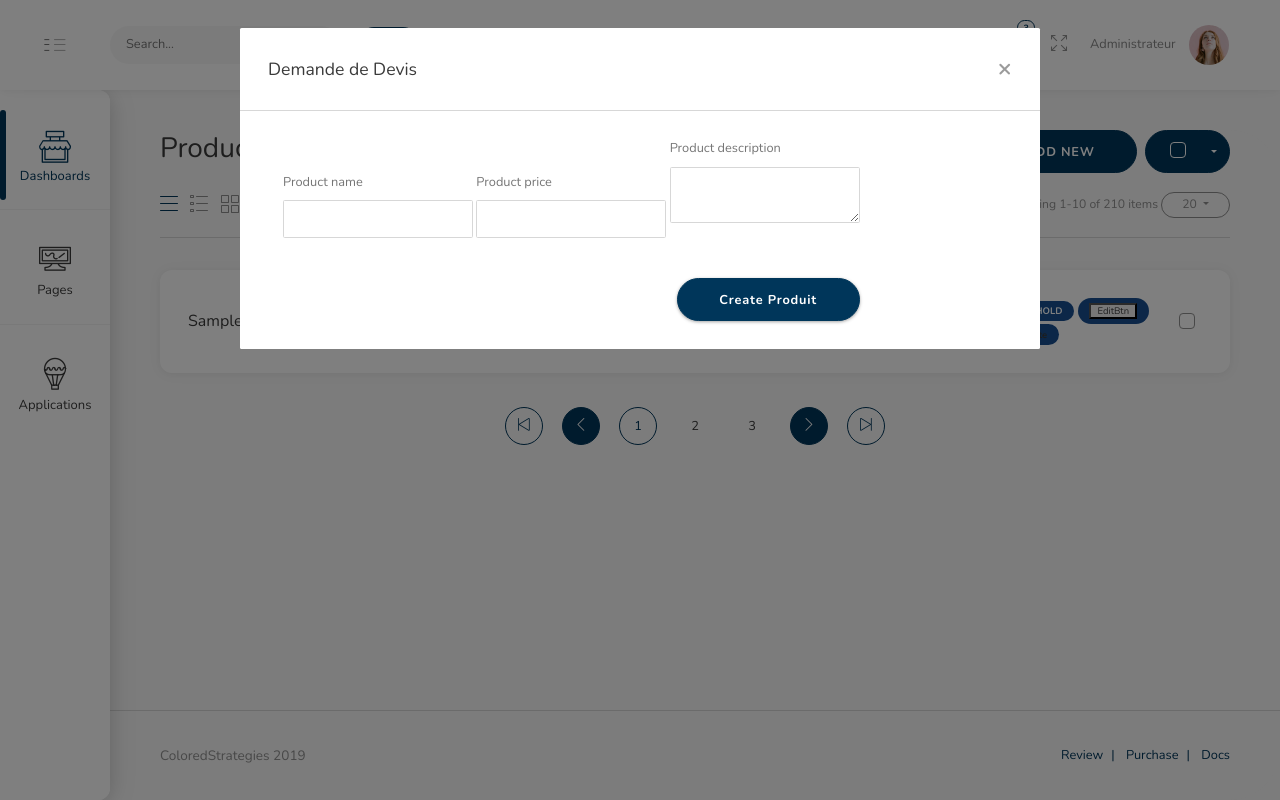
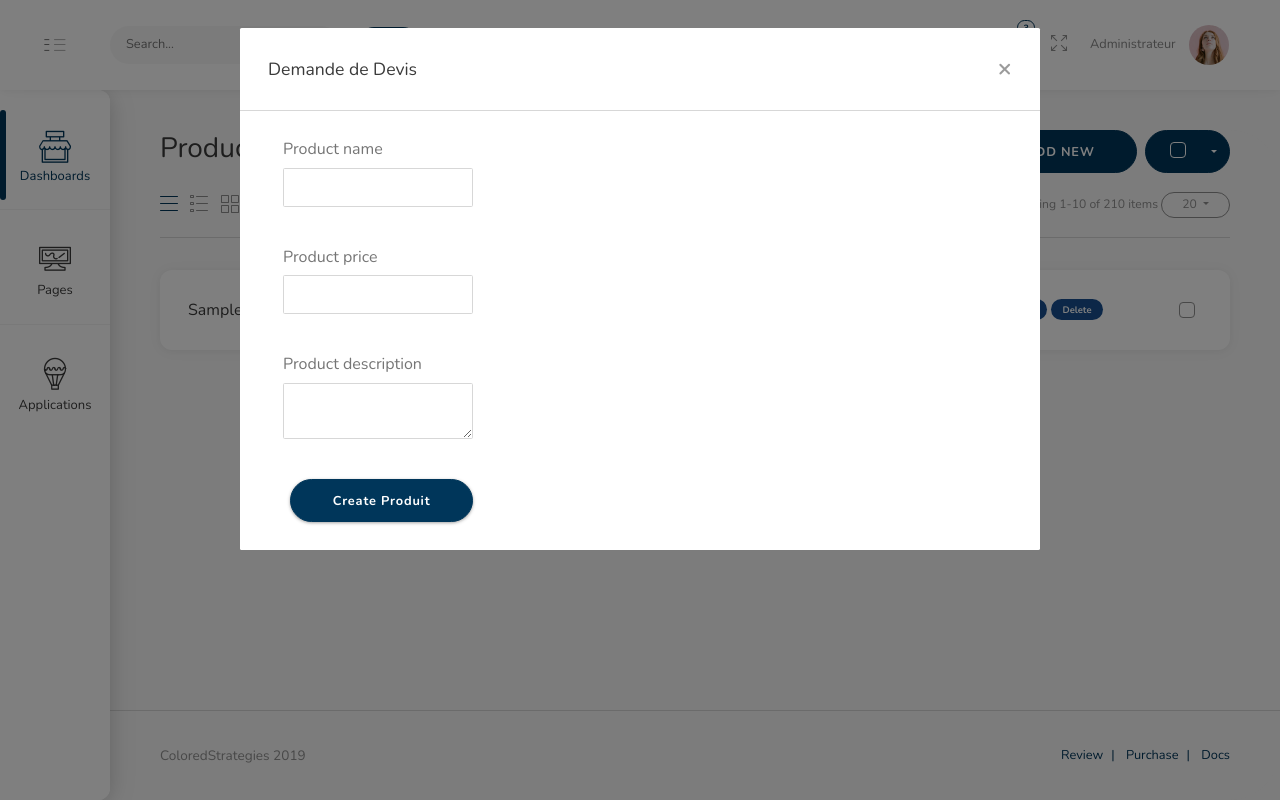
Before and after one commit to hamza-mej/Algolus, a Symfony app: template templates/dashboard/Product/index.html.twig in a window 1280 px wide, after a click on "ADD NEW". Run offline with Twig, Linux system fonts and the light colour scheme; the template is opened without the code that fills it: most values are stand-ins (such as "Sample title", 1, 10 or a date in 2020); form fields are guessed from the names that the template uses; some libraries are stand-ins or nearby versions.

Commit message:
last Update

```diff
--- a/src/Controller/ProductController.php
+++ b/src/Controller/ProductController.php
@@ -90,7 +90,7 @@ class ProductController extends AbstractController
 //        ]);
     }
 
-    #[Route('/delete/{id}', name: 'app_delete')]
+    #[Route('/delete{id}', name: 'app_delete', methods: ['GET','POST'])]
     public function delete(EntityManagerInterface $em, Product $product): Response
     {
         $em->remove($product);
--- a/templates/dashboard/Product/index.html.twig
+++ b/templates/dashboard/Product/index.html.twig
@@ -139,17 +139,15 @@
                                     <p class="mb-0 text-muted text-small w-15 w-xs-100">{{ product.productDescription }}</p>
 {#                                    <p class="mb-0 text-muted text-small w-15 w-xs-100">{{ product.createdAt }}</p>#}
                                     <div class="w-15 w-xs-100">
-                                        <span class="badge badge-pill badge-secondary">ON HOLD</span>
-                                        <span class="badge badge-pill badge-secondary">
-                                            <button type="button" class="editBtn" data-id="{{product.id}}" data-name="{{product.productName}}" data-price="{{product.productPrice}}" data-description="{{product.productDescription}}" > EditBtn</button>
-
-{#                                            <a href="{{ path('app_edit', {id: product.id}) }}" class="editBtn" id="ModalDevis" data-toggle="modal" data-target="#myModal">Edit</a>#}
-{#                                            <a href="#" class="btn btn-secondary " id="ModalDevis" data-toggle="modal" data-target="#myModal" >DEMANDEZ VOTRE DEVIS</a>#}
-                                        </span>
-                                        <span class="badge badge-pill badge-secondary">
-                                            <a href="{{ path('app_delete', {id: product.id}) }}">Delete</a>
-                                        </span>
-
+{#                                        <span class="badge badge-pill badge-secondary">ON HOLD</span>#}
+                                        <button type="button" class="editBtn badge badge-pill badge-secondary border-0 font-weight-bold" data-id="{{product.id}}"
+                                                data-name="{{product.productName}}" data-price="{{product.productPrice}}" data-description="{{product.productDescription}}" >
+                                        Edit
+                                        </button>
+{#                                        <a href="{{ path('app_delete', {id: product.id}) }}">#}
+                                            <button type="button" class="deleteBtn badge badge-pill badge-secondary border-0 font-weight-bold" delete-id="{{product.id}}" >Delete</button>
+{#                                        </a>#}
+{#                                        <button type="button" class="badge badge-pill badge-secondary border-0 font-weight-bold" href="{{ path('app_delete', {id: product.id}) }}">Delete</button>#}
                                     </div>
                                 </div>
                                 <label class="custom-control custom-checkbox mb-1 align-self-center pr-4">
@@ -160,6 +158,7 @@
                         </div>
                     {% endfor %}
 
+                    {#      MODAL OF ADD        #}
                     <div id="myModalAdd" class="modal fade" role="dialog">
                         <div class="modal-dialog modal-lg">
 
@@ -176,116 +175,22 @@
                                 <div class="modal-body">
                                     <div class="container">
                                         <div class="row col-md-12">
-                                            <div class="my-form devis" >
-                                                {#                                                {{ form_start(form) }}#}
-                                                {#                                                {{ form_widget(form) }}#}
-                                                {#                                                <input type="submit" value="Envoyer" class="btn btn-info btn-inline" formnovalidate>#}
-                                                {#                                                <input type="reset" value="Annuler" class="btn btn-info btn-inline" data-dismiss="modal">#}
-                                                {#                                                {{ form_end(form) }}#}
-
+                                            <div class="my-form " >
                                                 {{ form_start(CreateForm) }}
-                                                <label class="form-group has-float-label mb-4">
+                                                <label class="form-group has-float-label mb-4 h6">
                                                     {{ form_row(CreateForm.productName) }}
-                                                </label>
-                                                <label class="form-group has-float-label mb-4">
+                                                </label><br>
+                                                <label class="form-group has-float-label mb-4 h6">
                                                     {{ form_row(CreateForm.productPrice)}}
-                                                </label>
-                                                <label class="form-group has-float-label mb-4">
+                                                </label><br>
+                                                <label class="form-group has-float-label mb-4 h6">
                                                     {{ form_row(CreateForm.productDescription) }}
-                                                </label>
+                                                </label><br>
                                                 <div class="d-flex justify-content-end align-items-center">
                                                     <button class="btn btn-primary btn-lg btn-shadow" type="submit">Create Produit</button>
                                                 </div>
                                                 {{ form_end(CreateForm) }}
                                             </div>
-
-
-
-{#                                            <form action="" method="POST" id="form" class="devis">#}
-{#                                                #}{#                                                    {{ path("app_edit") }#}
-{#                                                <input type="hidden" name="demandededevis">#}
-{#                                                <div class="form-group">#}
-{#                                                    <input type="text"  id="name" class="form-control chp" placeholder="Nom et Prénom" name="nomClient" required>#}
-{#                                                </div>#}
-{#                                                <div class="form-group">#}
-{#                                                    <input type="text"  id="price" class="form-control chp" placeholder="Price" name="Price" required>#}
-{#                                                </div>#}
-{#                                                <div class="form-group">#}
-{#                                                    <input type="text"  id="description" class="form-control chp" placeholder="description" name="description" required>#}
-{#                                                </div>#}
-{#                                                <div class="msgerreur"></div>#}
-{#                                                <div class="form-group bts">#}
-{#                                                    <button type="submit" class="btn btn-indo" >Envoyer</button>#}
-{#                                                    <button type="reset"  class="btn btn-info raf" data-dismiss="modal">Annuler</button>#}
-{#                                                </div>#}
-{#                                            </form>#}
-                                        </div>
-                                    </div>
-                                </div>
-
-                            </div>
-
-                        </div>
-                    </div>
-                    <div id="myModal" class="modal fade" role="dialog">
-                        <div class="modal-dialog modal-lg">
-
-                            <!-- Modal content-->
-                            <div class="modal-content">
-
-                                <div class="modal-header">
-                                    <h5 class="modal-title">Demande de Devis</h5>
-                                    <button type="button" class="close" data-dismiss="modal" aria-label="Close">
-                                        <span aria-hidden="true">&times;</span>
-                                    </button>
-                                </div>
-
-                                <div class="modal-body">
-                                    <div class="container">
-                                        <div class="row col-md-12">
-                                            <div class="my-form devis" >
-{#                                                {{ form_start(form) }}#}
-{#                                                {{ form_widget(form) }}#}
-{#                                                <input type="submit" value="Envoyer" class="btn btn-info btn-inline" formnovalidate>#}
-{#                                                <input type="reset" value="Annuler" class="btn btn-info btn-inline" data-dismiss="modal">#}
-{#                                                {{ form_end(form) }}#}
-
-{#                                                {{ form_start(CreateForm) }}#}
-{#                                                <label class="form-group has-float-label mb-4">#}
-{#                                                    {{ form_row(CreateForm.productName) }}#}
-{#                                                </label>#}
-{#                                                <label class="form-group has-float-label mb-4">#}
-{#                                                    {{ form_row(CreateForm.productPrice)}}#}
-{#                                                </label>#}
-{#                                                <label class="form-group has-float-label mb-4">#}
-{#                                                    {{ form_row(CreateForm.productDescription) }}#}
-{#                                                </label>#}
-{#                                                <div class="d-flex justify-content-end align-items-center">#}
-{#                                                    <button class="btn btn-primary btn-lg btn-shadow" type="submit">Create Produit</button>#}
-{#                                                </div>#}
-{#                                                {{ form_end(CreateForm) }}#}
-                                            </div>
-
-
-
-                                             <form action="" method="POST" id="form" class="devis">
-{#                                                    {{ path("app_edit") }#}
-                                                <input type="hidden" name="demandededevis">
-                                                <div class="form-group">
-                                                    <input type="text"  id="name" class="form-control chp" placeholder="Nom et Prénom" name="nomClient" required>
-                                                </div>
-                                                 <div class="form-group">
-                                                     <input type="text"  id="price" class="form-control chp" placeholder="Price" name="Price" required>
-                                                 </div>
-                                                 <div class="form-group">
-                                                     <input type="text"  id="description" class="form-control chp" placeholder="description" name="description" required>
-                                                 </div>
-                                                <div class="msgerreur"></div>
-                                                <div class="form-group bts">
-                                                    <button type="submit" class="btn btn-indo" >Envoyer</button>
-                                                    <button type="reset"  class="btn btn-info raf" data-dismiss="modal">Annuler</button>
-                                                </div>
-                                            </form>
                                         </div>
                                     </div>
                                 </div>
@@ -295,7 +200,93 @@
                         </div>
                     </div>
 
+                    {#      MODAL OF EDIT       #}
+                    <div id="myModal" class="modal fade" role="dialog">
+                        <div class="modal-dialog modal-lg">
 
+                            <!-- Modal content-->
+                            <div class="modal-content">
+
+                                <div class="modal-header">
+                                    <h5 class="modal-title font-weight-bold ml-3 h3">Edit Product</h5>
+                                    <button type="button" class="close" data-dismiss="modal" aria-label="Close">
+                                        <span aria-hidden="true">&times;</span>
+                                    </button>
+                                </div>
+
+                                <div class="modal-body">
+                                    <div class="container">
+                                        <div class="row col-md-12">
+                                            <div class="my-form" >
+                                                <form action="" method="POST" id="formEdit">
+                                                    <div class="form-group">
+                                                        <label for="name" class="form-group has-float-label h6">Product Name</label>
+                                                        <input type="text"  id="name" class="form-control chp" placeholder="Nom et Prénom" name="nomClient" required>
+                                                    </div>
+                                                    <div class="form-group">
+                                                        <label for="price" class="form-group has-float-label h6">Product Price</label>
+                                                        <input type="text"  id="price" class="form-control chp" placeholder="Price" name="Price" required>
+                                                    </div>
+                                                    <div class="form-group">
+                                                        <label for="description" class="form-group has-float-label h6">Product description</label>
+                                                        <input type="text"  id="description" class="form-control chp" placeholder="description" name="description" required>
+                                                    </div>
+                                                    <div class="msgerreur"></div>
+                                                    <div class="d-flex justify-content-end align-items-center mt-5">
+                                                        <button class="btn btn-primary btn-lg btn-shadow mr-2" type="submit">Edit</button>
+                                                        <button type="reset"  class="btn btn-primary btn-lg btn-shadow" data-dismiss="modal">Cancel</button>
+                                                    </div>
+{#                                                    <div class="form-group bts">#}
+{#                                                        <button type="submit" class="btn btn-indo" >Envoyer</button>#}
+{#                                                        <button type="reset"  class="btn btn-info raf" data-dismiss="modal">Annuler</button>#}
+{#                                                    </div>#}
+                                                </form>
+                                            </div>
+                                        </div>
+                                    </div>
+                                </div>
+
+                            </div>
+
+                        </div>
+                    </div>
+
+                    {#      MODAL OF DELETE      #}
+                    <div id="myModalDelete" class="modal fade" role="dialog">
+                        <div class="modal-dialog modal-lg">
+
+                            <!-- Modal content-->
+                            <div class="modal-content">
+
+                                <div class="modal-header">
+                                    <h5 class="modal-title">Delete Product</h5>
+                                    <button type="button" class="close" data-dismiss="modal" aria-label="Close">
+                                        <span aria-hidden="true">&times;</span>
+                                    </button>
+                                </div>
+
+                                <div class="modal-body">
+                                    <div class="container">
+                                        <div class="row col-md-12">
+                                            <div class="my-form" >
+                                                <h1>Delete ?</h1>
+                                                <form action="" method="POST" id="formDelete">
+                                                    <div class="d-flex justify-content-end align-items-center mt-5">
+    {#                                                    <a href="{{ path('app_delete', {id: product.id}) }}">#}
+                                                            <button class="btn btn-primary btn-lg btn-shadow mr-2" type="submit" >Delete</button>
+    {#                                                    </a>#}
+                                                        <button type="reset"  class="btn btn-primary btn-lg btn-shadow" data-dismiss="modal">Cancel</button>
+                                                    </div>
+                                                </form>
+                                            </div>
+                                        </div>
+                                    </div>
+                                </div>
+
+                            </div>
+
+                        </div>
+                    </div>
                     <nav class="mt-4 mb-3">
                         <ul class="pagination justify-content-center mb-0">
                             <li class="page-item ">
```
Also changed, not shown: src/Form/ProductFormType.php (+4 -3 lines), templates/registration/register.html.twig (+17 -10 lines), public/js/app.js.
